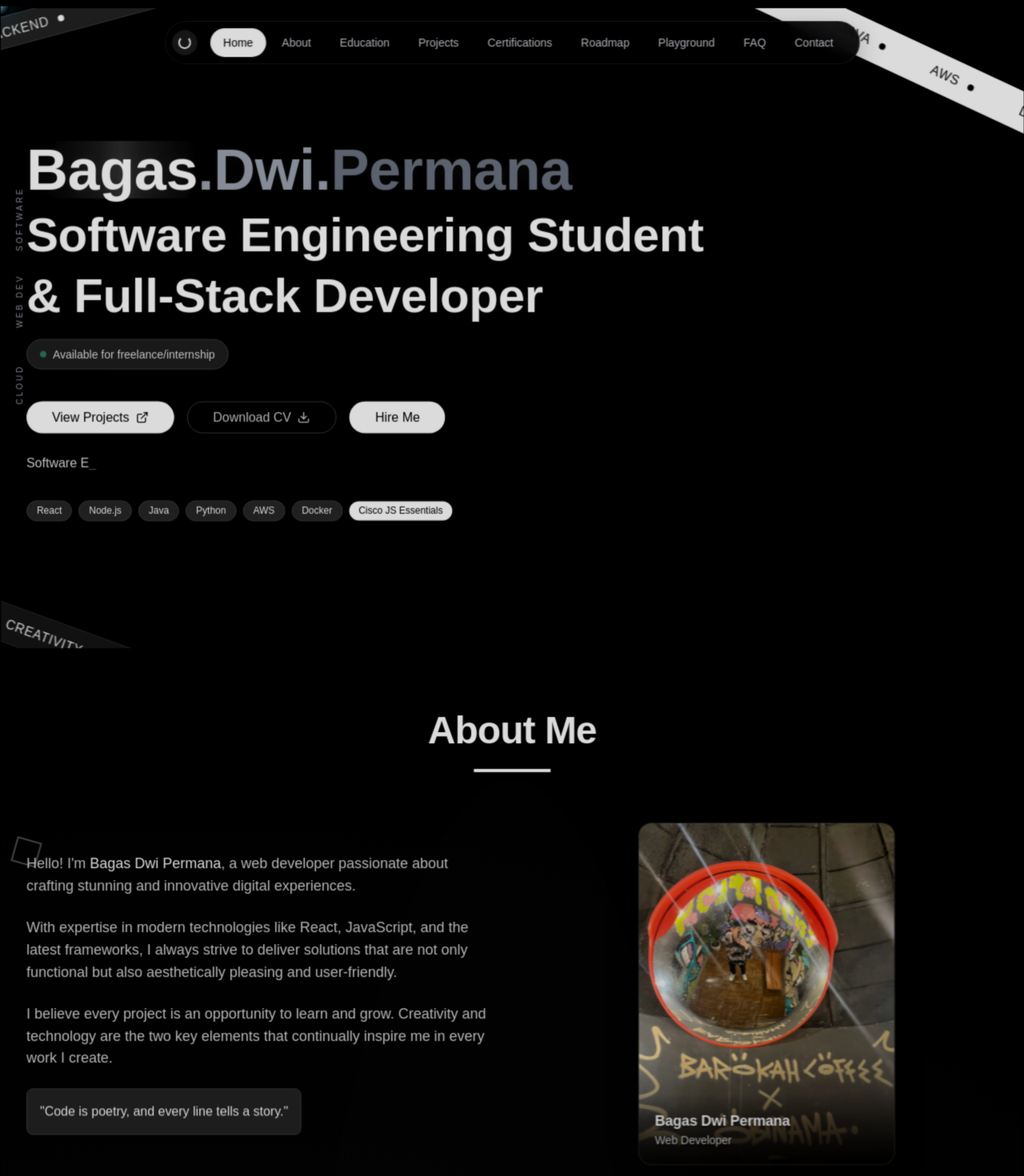
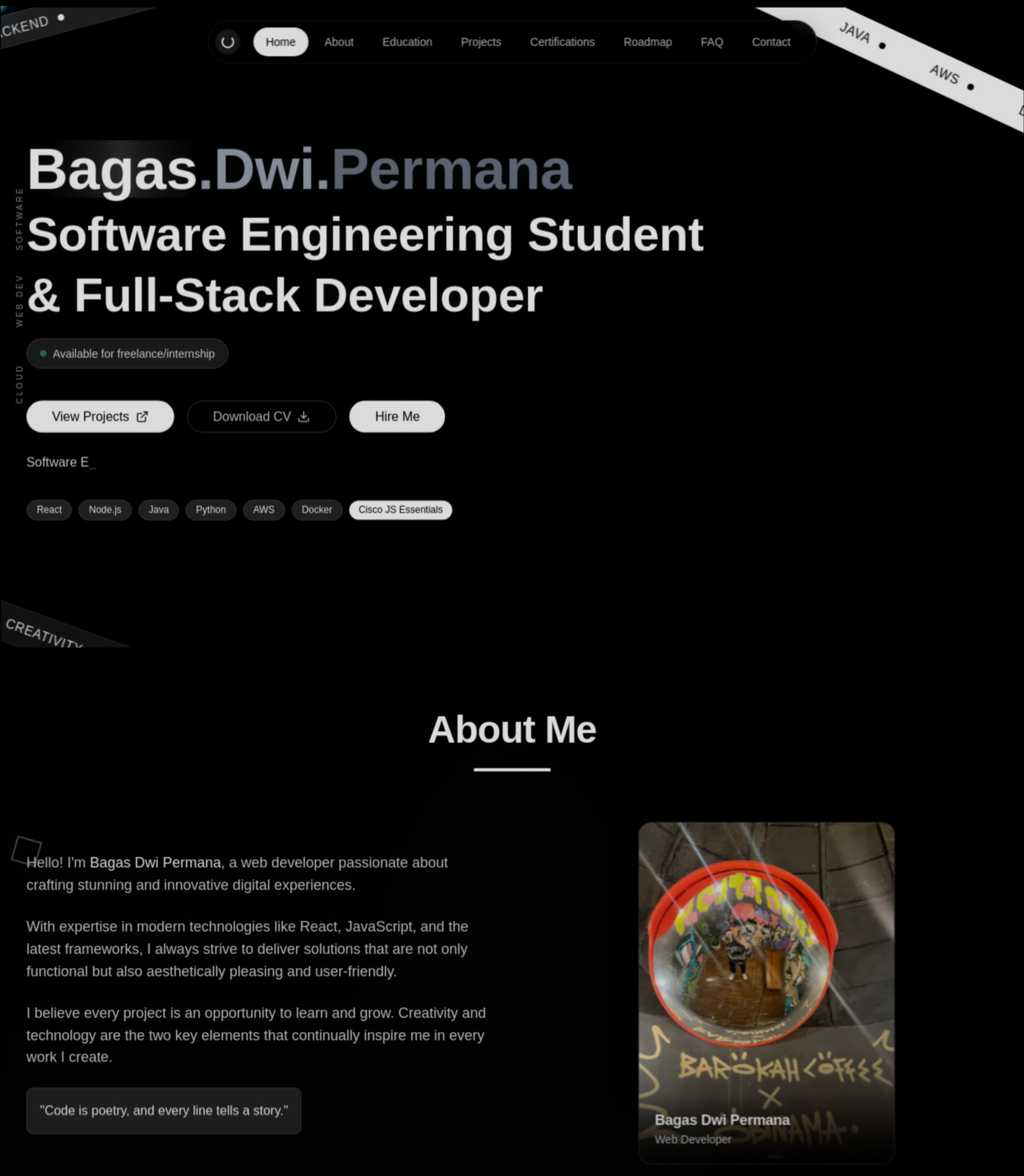
Before and after one commit to bagassdwipermanaa/portofolio_bagas_dwi_permana, a React (Vite) app: page / in a window 1280 px wide. Shown: the top 1470 px of the page at 80% size. Built offline with nearby package versions, Linux system fonts and the light colour scheme.

Commit message:
Remove LiveCodePlayground component and its references from the application. Update package-lock.json to reflect the latest version of caniuse-lite.

```diff
--- a/src/App.jsx
+++ b/src/App.jsx
@@ -7,7 +7,6 @@ import Education from "@/components/Education";
 import Projects from "@/components/Projects";
 import Certifications from "@/components/Certifications";
 import Roadmap from "@/components/Roadmap";
-import LiveCodePlayground from "@/components/LiveCodePlayground";
 import FAQ from "@/components/FAQ";
 import Contact from "@/components/Contact";
 import Footer from "@/components/Footer";
@@ -128,10 +127,6 @@ function App() {
                     <Roadmap />
                   </section>
 
-                  <section id="playground">
-                    <LiveCodePlayground />
-                  </section>
-
                   <section id="faq">
                     <FAQ />
                   </section>
--- a/src/components/LiveCodePlayground.jsx
+++ /dev/null
@@ -1,359 +0,0 @@
-import React, { useState, useEffect } from "react";
-import { motion } from "framer-motion";
-
-const LiveCodePlayground = () => {
-  const [activeTab, setActiveTab] = useState("html");
-  const [code, setCode] = useState({
-    html: `<!DOCTYPE html>
-<html>
-<head>
-  <title>My Portfolio</title>
-  <style>
-    body {
-      font-family: 'Segoe UI', Arial, sans-serif;
-      margin: 0;
-      padding: 40px;
-      background: #1a1a1a;
-      color: #ffffff;
-    }
-    .header {
-      background: #2d2d2d;
-      color: white;
-      padding: 30px;
-      border-radius: 15px;
-      margin-bottom: 30px;
-      border: 1px solid #404040;
-    }
-    .skill {
-      background: #333333;
-      padding: 15px;
-      margin: 10px 0;
-      border-radius: 8px;
-      border: 1px solid #404040;
-      transition: all 0.3s ease;
-    }
-    .skill:hover {
-      background: #404040;
-      transform: translateY(-2px);
-    }
-    h1 { margin: 0 0 10px 0; color: #ffffff; }
-    h2 { color: #cccccc; border-bottom: 2px solid #404040; padding-bottom: 10px; }
-  </style>
-</head>
-<body>
-  <div class="header">
-    <h1 class="name">Bagas Dwi Permana</h1>
-    <p>Full Stack Developer</p>
-  </div>
-
-  <h2>Skills</h2>
-  <div class="skill">HTML & CSS</div>
-  <div class="skill">JavaScript</div>
-  <div class="skill">React</div>
-  <div class="skill">Node.js</div>
-  <div class="skill">Python</div>
-  <div class="skill">Cloud Computing</div>
-</body>
-</html>`,
-    css: `/* Modern Portfolio Styles */
-body {
-  font-family: 'Inter', 'Segoe UI', Arial, sans-serif;
-  margin: 0;
-  padding: 0;
-  background: linear-gradient(135deg, #1a1a1a 0%, #2d2d2d 100%);
-  color: #ffffff;
-  min-height: 100vh;
-}
-
-.header {
-  background: linear-gradient(135deg, #2d2d2d 0%, #404040 100%);
-  color: white;
-  padding: 40px;
-  border-radius: 20px;
-  margin: 20px;
-  box-shadow: 0 10px 30px rgba(0, 0, 0, 0.3);
-  border: 1px solid #555555;
-}
-
-.skill {
-  background: linear-gradient(135deg, #333333 0%, #404040 100%);
-  padding: 20px;
-  margin: 15px 0;
-  border-radius: 12px;
-  border: 1px solid #555555;
-  transition: all 0.3s cubic-bezier(0.4, 0, 0.2, 1);
-  position: relative;
-  overflow: hidden;
-}
-
-.skill::before {
-  content: '';
-  position: absolute;
-  top: 0;
-  left: -100%;
-  width: 100%;
-  height: 100%;
-  background: linear-gradient(90deg, transparent, rgba(255,255,255,0.1), transparent);
-  transition: left 0.5s;
-}
-
-.skill:hover::before {
-  left: 100%;
-}
-
-.skill:hover {
-  background: linear-gradient(135deg, #404040 0%, #555555 100%);
-  transform: translateY(-5px) scale(1.02);
-  box-shadow: 0 15px 40px rgba(0, 0, 0, 0.4);
-}
-
-h1 {
-  margin: 0 0 15px 0;
-  color: #ffffff;
-  font-size: 2.5em;
-  font-weight: 700;
-  text-shadow: 2px 2px 4px rgba(0, 0, 0, 0.5);
-}
-
-h2 {
-  color: #cccccc;
-  border-bottom: 3px solid #555555;
-  padding-bottom: 15px;
-  font-size: 1.8em;
-  margin-top: 30px;
-}
-
-.skill-icon {
-  font-size: 2em;
-  margin-bottom: 10px;
-  color: #cccccc;
-}`,
-    js: `// Interactive Portfolio Demo - Safe Version
-class PortfolioDemo {
-  constructor() {
-    this.init();
-  }
-
-  init() {
-    this.addTypingEffect();
-    this.addSkillProgress();
-    this.addClickEffects();
-  }
-
-  addTypingEffect() {
-    const nameElement = document.querySelector('.name');
-    if (!nameElement) return;
-
-    const originalText = nameElement.textContent;
-    nameElement.textContent = '';
-
-    let i = 0;
-    const typeWriter = () => {
-      if (i < originalText.length) {
-        nameElement.textContent += originalText.charAt(i);
-        i++;
-        setTimeout(typeWriter, 100);
-      }
-    };
-
-    setTimeout(typeWriter, 500);
-  }
-
-  addSkillProgress() {
-    const skills = document.querySelectorAll('.skill');
-    skills.forEach((skill, index) => {
-      const progressBar = document.createElement('div');
-      progressBar.style.cssText = \`
-        width: 100%;
-        height: 4px;
-        background: #333333;
-        border-radius: 2px;
-        margin-top: 10px;
-        overflow: hidden;
-      \`;
-
-      const progress = document.createElement('div');
-      progress.style.cssText = \`
-        height: 100%;
-        background: linear-gradient(90deg, #00bfff, #0080ff);
-        border-radius: 2px;
-        width: 0%;
-        transition: width 1s ease;
-      \`;
-
-      progressBar.appendChild(progress);
-      skill.appendChild(progressBar);
-
-      setTimeout(() => {
-        const randomWidth = 70 + Math.random() * 30;
-        progress.style.width = randomWidth + '%';
-      }, index * 200);
-    });
-  }
-
-  addClickEffects() {
-    document.addEventListener('click', (e) => {
-      this.createRipple(e.clientX, e.clientY);
-    });
-  }
-
-  createRipple(x, y) {
-    const ripple = document.createElement('div');
-    ripple.style.cssText = \`
-      position: fixed;
-      width: 20px;
-      height: 20px;
-      background: rgba(0, 191, 255, 0.3);
-      border-radius: 50%;
-      pointer-events: none;
-      transform: translate(-50%, -50%);
-      animation: ripple 0.6s linear;
-      z-index: 1000;
-    \`;
-
-    ripple.style.left = x + 'px';
-    ripple.style.top = y + 'px';
-
-    document.body.appendChild(ripple);
-
-    setTimeout(() => {
-      if (ripple.parentNode) {
-        ripple.parentNode.removeChild(ripple);
-      }
-    }, 600);
-  }
-}
-
-// Initialize when DOM is ready
-if (document.readyState === 'loading') {
-  document.addEventListener('DOMContentLoaded', () => new PortfolioDemo());
-} else {
-  new PortfolioDemo();
-}
-
-// Add CSS animation for ripple effect
-const style = document.createElement('style');
-style.textContent = \`
-  @keyframes ripple {
-    to {
-      transform: translate(-50%, -50%) scale(20);
-      opacity: 0;
-    }
-  }
-\`;
-document.head.appendChild(style);`,
-  });
-
-  const [output, setOutput] = useState("");
-
-  useEffect(() => {
-    updateOutput();
-  }, [code]);
-
-  const updateOutput = () => {
-    const iframe = document.getElementById("output-iframe");
-    if (iframe) {
-      const iframeDoc = iframe.contentDocument || iframe.contentWindow.document;
-      iframeDoc.open();
-      iframeDoc.write(code.html);
-      iframeDoc.write(`<style>${code.css}</style>`);
-      iframeDoc.write(`<script>${code.js}</script>`);
-      iframeDoc.close();
-    }
-  };
-
-  const tabs = [
-    { id: "html", label: "HTML", icon: "🌐" },
-    { id: "css", label: "CSS", icon: "🎨" },
-    { id: "js", label: "JavaScript", icon: "⚡" },
-  ];
-
-  return (
-    <section className="py-20 px-4 bg-slate-950">
-      <div className="max-w-7xl mx-auto">
-        <motion.div
-          initial={{ opacity: 0, y: 20 }}
-          whileInView={{ opacity: 1, y: 0 }}
-          transition={{ duration: 0.8 }}
-          viewport={{ once: true }}
-          className="text-center mb-16"
-        >
-          <h2 className="text-4xl md:text-5xl font-bold text-white mb-6">
-            Live Code Playground
-          </h2>
-          <p className="text-xl text-gray-300 max-w-3xl mx-auto">
-            Experience interactive coding with a safe, sandboxed environment.
-            This playground demonstrates modern web development techniques.
-          </p>
-        </motion.div>
-
-        <motion.div
-          initial={{ opacity: 0, y: 20 }}
-          whileInView={{ opacity: 1, y: 0 }}
-          transition={{ duration: 0.8, delay: 0.2 }}
-          viewport={{ once: true }}
-          className="bg-slate-900 rounded-2xl overflow-hidden shadow-2xl border border-slate-700"
-        >
-          {/* Code Editor */}
-          <div className="bg-slate-800 border-b border-slate-700">
-            <div className="flex">
-              {tabs.map((tab) => (
-                <button
-                  key={tab.id}
-                  onClick={() => setActiveTab(tab.id)}
-                  className={`px-6 py-4 text-sm font-medium transition-colors ${
-                    activeTab === tab.id
-                      ? "bg-slate-700 text-white border-b-2 border-blue-500"
-                      : "text-gray-400 hover:text-white hover:bg-slate-700"
-                  }`}
-                >
-                  <span className="mr-2">{tab.icon}</span>
-                  {tab.label}
-                </button>
-              ))}
-            </div>
-          </div>
-
-          <div className="grid grid-cols-1 lg:grid-cols-2 h-96">
-            {/* Code Display */}
-            <div className="bg-slate-900 p-6 overflow-auto">
-              <pre className="text-sm text-gray-300 whitespace-pre-wrap">
-                <code>{code[activeTab]}</code>
-              </pre>
-            </div>
-
-            {/* Live Output */}
-            <div className="bg-white relative">
-              <div className="absolute top-4 right-4 flex space-x-2">
-                <div className="w-3 h-3 bg-red-500 rounded-full"></div>
-                <div className="w-3 h-3 bg-yellow-500 rounded-full"></div>
-                <div className="w-3 h-3 bg-green-500 rounded-full"></div>
-              </div>
-              <iframe
-                id="output-iframe"
-                className="w-full h-full border-0"
-                sandbox="allow-scripts allow-same-origin"
-                title="Live Code Output"
-              />
-            </div>
-          </div>
-        </motion.div>
-
-        <motion.div
-          initial={{ opacity: 0, y: 20 }}
-          whileInView={{ opacity: 1, y: 0 }}
-          transition={{ duration: 0.8, delay: 0.4 }}
-          viewport={{ once: true }}
-          className="mt-12 text-center"
-        >
-          <p className="text-gray-400 text-sm">
-            This playground runs in a secure sandbox environment. All code
-            execution is isolated and safe.
-          </p>
-        </motion.div>
-      </div>
-    </section>
-  );
-};
-
-export default LiveCodePlayground;
--- a/src/components/Navbar.jsx
+++ b/src/components/Navbar.jsx
@@ -105,7 +105,6 @@ const Navbar = () => {
     "projects",
     "certifications",
     "roadmap",
-    "playground",
     "faq",
     "contact",
   ];
@@ -133,7 +132,6 @@ const Navbar = () => {
     { id: "projects", label: "Projects" },
     { id: "certifications", label: "Certifications" },
     { id: "roadmap", label: "Roadmap" },
-    { id: "playground", label: "Playground" },
     { id: "faq", label: "FAQ" },
     { id: "contact", label: "Contact" },
   ];
```
Also changed, not shown: 1 other file (tests, documents, lock files or other folders).
